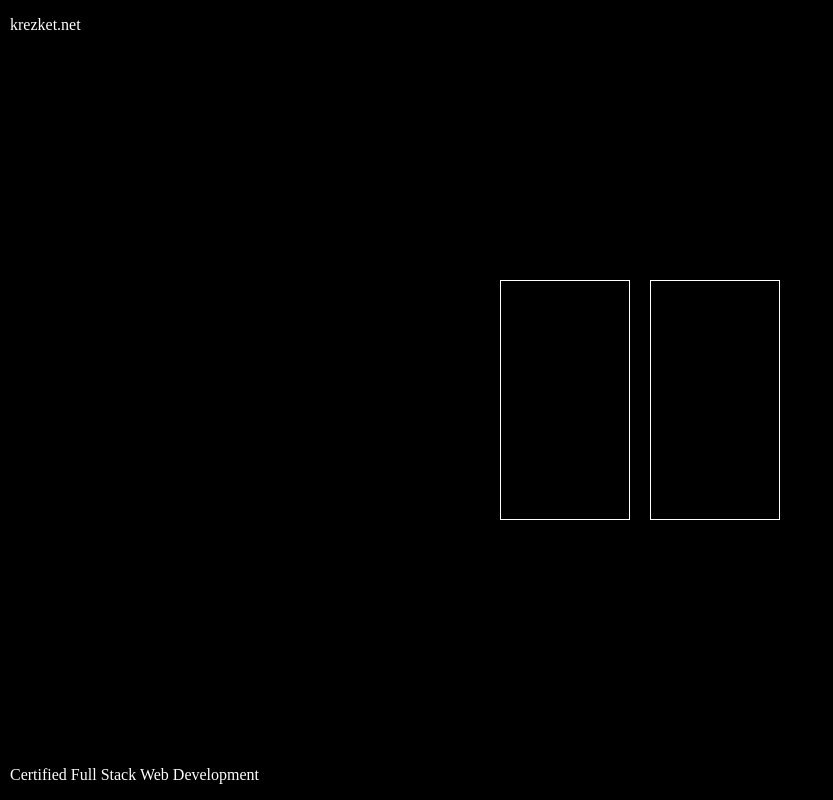
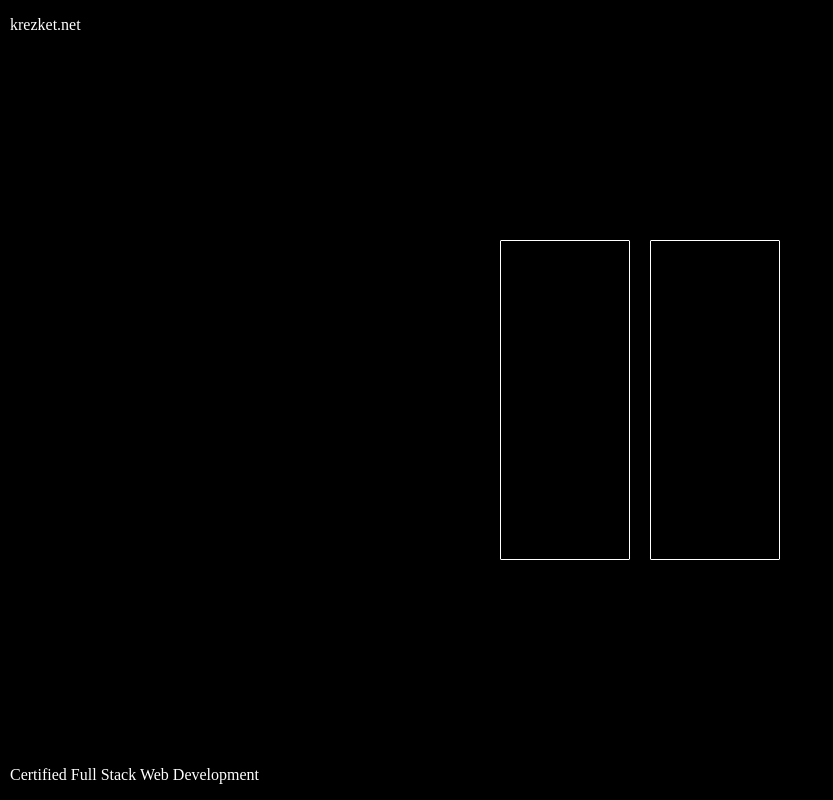
Before and after one commit to krezket/krezket.net, a React (Vite) app: page / in a window 1280 px wide. Shown: the whole page, without its empty margins (0-833 px from the left). Built offline with nearby package versions, Linux system fonts and the light colour scheme; a web font is replaced by a local one.

Commit message:
enter got functionality

```diff
--- a/src/pages/Enter/Gate.css
+++ b/src/pages/Enter/Gate.css
@@ -8,7 +8,7 @@
     display: flex;
     justify-content: center;
     text-align: center;
-    height: 30%;
+    height: 40%;
     gap: 20px;
 }
 .card {
@@ -17,6 +17,7 @@
     flex-direction: column;
     justify-content: space-between;
     border: 1px solid white;
+    border-radius: 1px;
     transition: ease 0.5s;
 }
 .card:hover {
@@ -32,10 +33,10 @@ h3 {
     margin: 0;
 }
 .gif1 {
-    opacity: 0;
+    display: none;
 }
 .gif2 {
-    opacity: 0;
+    display: none;
 }
 #closed {
     width: 10%;
@@ -45,9 +46,8 @@ h3 {
         opacity: 1;
     }
     .gif1 {
-        opacity: 1;
+        display: block;
     }
-
     width: 30%;
 }
 #open-ow {
@@ -55,8 +55,7 @@ h3 {
         opacity: 1;
     }
     .gif2 {
-        opacity: 1;
-        width: 30%;
+        display: block;
     }
     width: 30%;
 }
```
